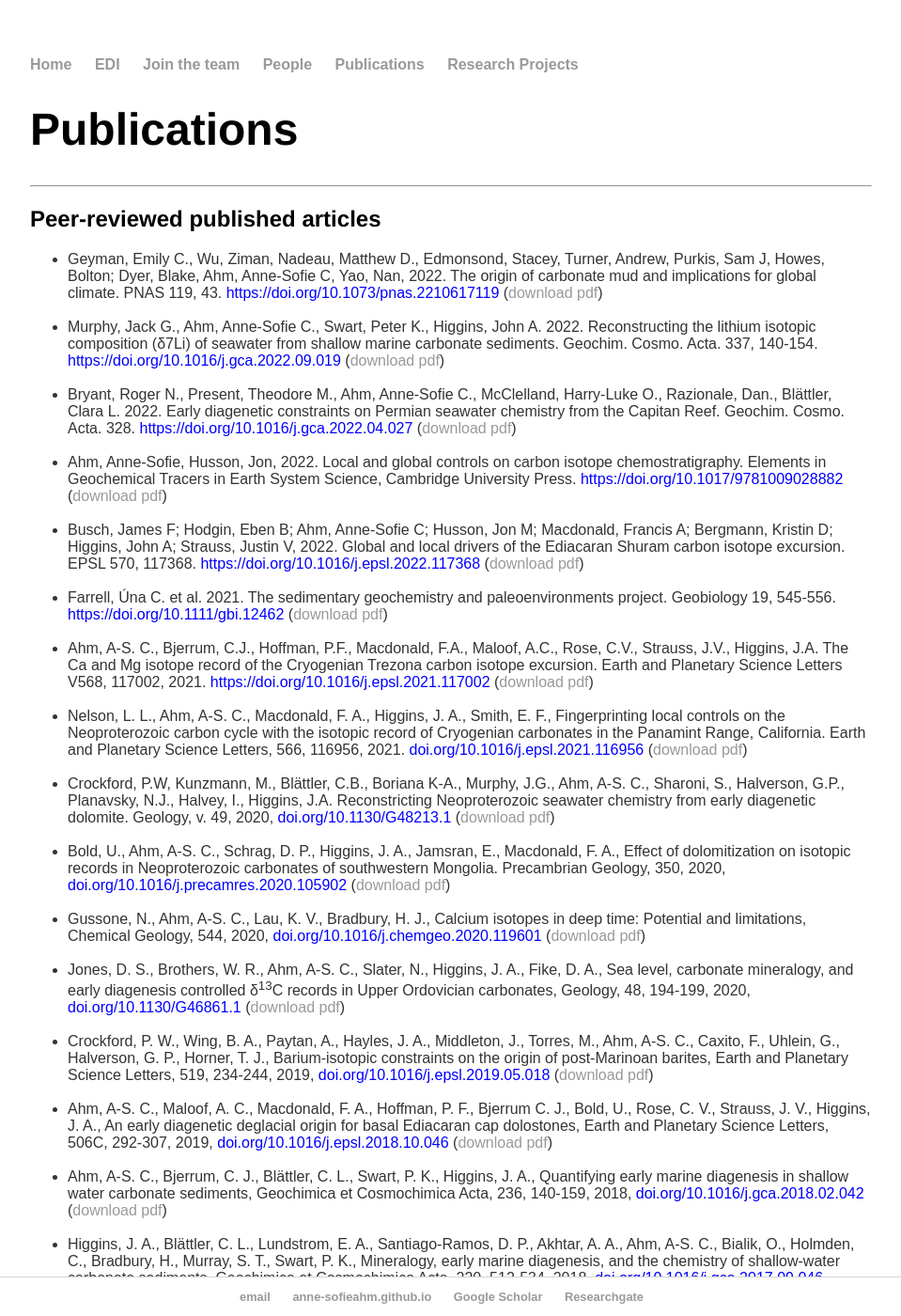
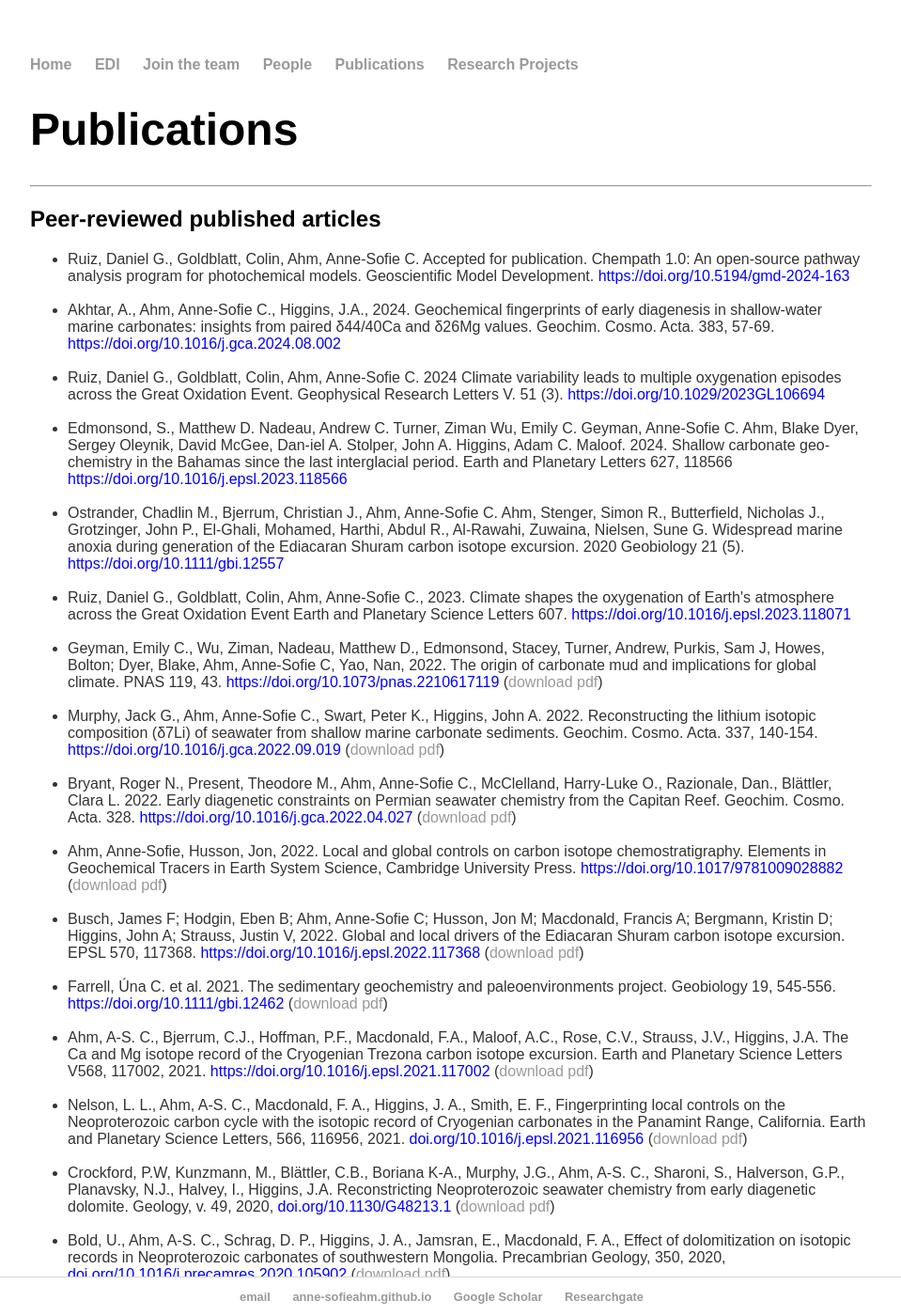
Before and after one commit to Anne-SofieAhm/Anne-SofieAhm.github.io, a Jekyll site: the page built from publications/index.html, in a window 1280 px wide and 1400 px high. Shown: the whole window at 94% size, without its empty margins (160-1119 px from the left). Built offline with Jekyll 4.4.1, drawn with Linux system fonts in a browser that asks for light colours; some of the changed text lies outside the part shown.

Commit message:
Update index.html

```diff
--- a/publications/index.html
+++ b/publications/index.html
@@ -10,6 +10,45 @@ title: Publications
 <p>
 <ul style="font-family: Arial; color:#333">
 
+  <li>Ruiz, Daniel G., Goldblatt, Colin, Ahm, Anne-Sofie C. Accepted for publication.
+    Chempath 1.0: An open-source pathway analysis program for photochemical models.
+    Geoscientific Model Development.
+  <a href="https://doi.org/10.5194/gmd-2024-163" style="color:blue;">https://doi.org/10.5194/gmd-2024-163</a>
+  </li>
+  <br>
+    <li>Akhtar, A., Ahm, Anne-Sofie C., Higgins, J.A., 2024.
+      Geochemical fingerprints of early diagenesis in shallow-water marine carbonates: insights from paired δ44/40Ca and δ26Mg values.
+      Geochim. Cosmo. Acta. 383, 57-69.
+    <a href="https://doi.org/10.1016/j.gca.2024.08.002" style="color:blue;">https://doi.org/10.1016/j.gca.2024.08.002</a>
+  </li>
+  <br>
+  <li>Ruiz, Daniel G., Goldblatt, Colin, Ahm, Anne-Sofie C. 2024
+    Climate variability leads to multiple oxygenation episodes across the Great Oxidation Event.
+    Geophysical Research Letters V. 51 (3).
+    <a href="https://doi.org/10.1029/2023GL106694" style="color:blue;">https://doi.org/10.1029/2023GL106694</a>
+  </li>
+  <br>
+  <li>Edmonsond, S., Matthew D. Nadeau, Andrew C. Turner, Ziman Wu, Emily C. Geyman, Anne-Sofie C. Ahm,
+    Blake Dyer, Sergey Oleynik, David McGee, Dan-iel A. Stolper, John A. Higgins, Adam C. Maloof. 2024.
+    Shallow carbonate geo-chemistry in the Bahamas since the last interglacial period.
+    Earth and Planetary Letters 627, 118566
+    <a href="https://doi.org/10.1016/j.epsl.2023.118566" style="color:blue;">https://doi.org/10.1016/j.epsl.2023.118566</a>
+  </li>
+  <br>
+  <li>Ostrander, Chadlin M., Bjerrum, Christian J., Ahm, Anne-Sofie C. Ahm, Stenger, Simon R.,
+    Butterfield, Nicholas J., Grotzinger, John P., El-Ghali, Mohamed, Harthi, Abdul R., Al-Rawahi,
+    Zuwaina, Nielsen, Sune G. Widespread marine anoxia during generation of the Ediacaran Shuram
+    carbon isotope excursion. 2020
+    Geobiology 21 (5).
+    <a href="https://doi.org/10.1111/gbi.12557" style="color:blue;">https://doi.org/10.1111/gbi.12557</a>
+  </li>
+  <br>
+   <li>Ruiz, Daniel G., Goldblatt, Colin, Ahm, Anne-Sofie C., 2023.
+     Climate shapes the oxygenation of Earth's atmosphere across the Great Oxidation Event
+     Earth and Planetary Science Letters 607.
+     <a href="https://doi.org/10.1016/j.epsl.2023.118071" style="color:blue;">https://doi.org/10.1016/j.epsl.2023.118071</a>
+  </li>
+  <br>
   <li>Geyman, Emily C., Wu, Ziman, Nadeau, Matthew D., Edmonsond, Stacey, Turner,
     Andrew, Purkis, Sam J, Howes, Bolton; Dyer, Blake, Ahm, Anne-Sofie C, Yao, Nan,
     2022. The origin of carbonate mud and implications for global climate. PNAS 119, 43.
@@ -151,23 +190,10 @@ title: Publications
 <p>
 <ul style="font-family: Arial; color:#333">
 
-  <li>Ostrander, Chadlin M., Bjerrum, Christian J., Ahm, Anne-Sofie C. Ahm, Stenger, Simon R.,
-    Butterfield, Nicholas J., Grotzinger, John P., El-Ghali, Mohamed, Harthi, Abdul R., Al-Rawahi,
-    Zuwaina, Nielsen, Sune G. Widespread marine anoxia during generation of the Ediacaran Shuram
-    carbon isotope excursion.
-    In review, Geobiology.
-  </li>
-  <br>
-  <li>Ruiz, Daniel G., Goldblatt, Colin, Ahm, Anne-Sofie C. Photochemical modelling of the
-    climate-redox evolution of the Great Oxidation Event: from a Snowball Earth to a Hot-Moist
-    Greenhouse.
-    Accepted for publication in EPSL.
-  </li>
-  <br>
-  <li>Akhtar, A. A., Ahm, A-S. C., Higgins, J. A., Mixed marine and
-    meteoric early diagenetic alteration of shallow water carbonate sediments:
-    insights from paired &#948<sup>44/40</sup>Ca and &#948<sup>26</sup>Mg values.
-    Manuscript in preparation.
+  <li>Ahm, Anne-Sofie C, Fralick, Philip; Higgins, John. Under Review
+    Calcium isotope constraints on Mesoarchean seawater. Preprint available:
+     <a href="https://doi.org/10.31223/X5SB1C" style="color:blue;">
+      https://doi.org/10.31223/X5SB1C</a>
   </li>
 </ul>
 </p>
```
